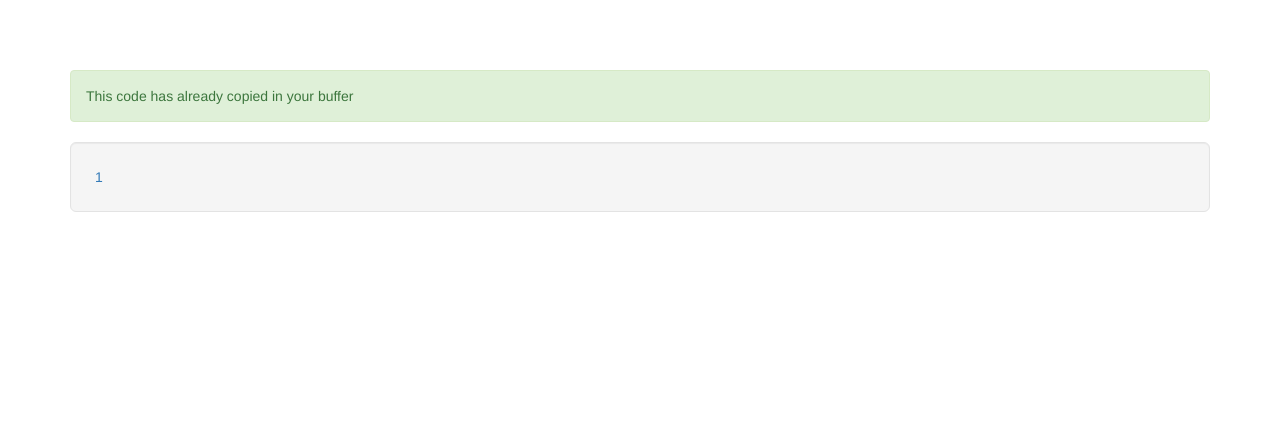
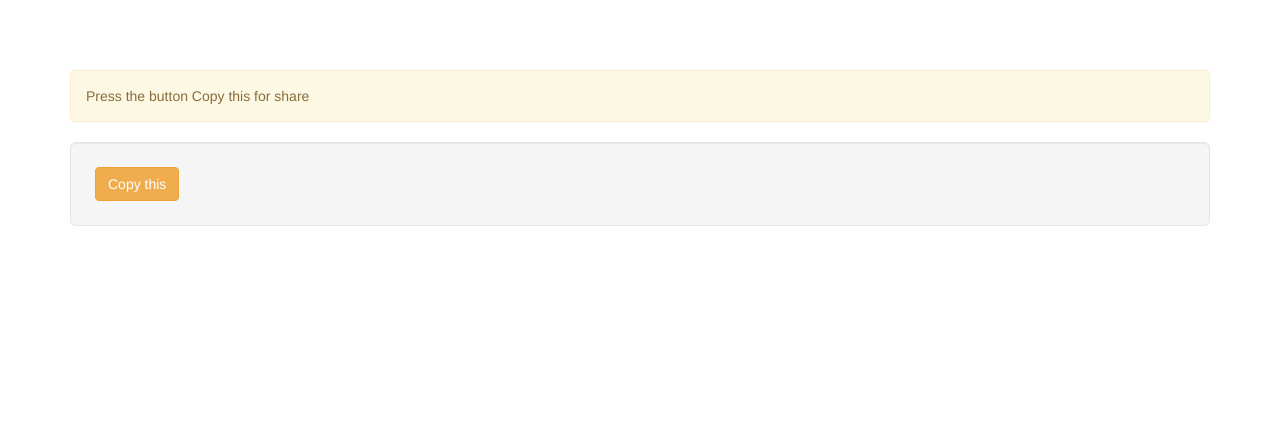
Before and after one commit to ylevkovich/files-yii2, a Yii app: template views/files/share.php in a window 1280 px wide. Shown: the top 425 px of the page. Run offline with PHP 8.4 and a stand-in for Yii, Linux system fonts and the light colour scheme; the template is opened without the code that fills it, so the values that code supplies are empty; some libraries are stand-ins or nearby versions.

Commit message:
Copying share link in buffer

```diff
--- a/views/files/share.php
+++ b/views/files/share.php
@@ -1,30 +1,9 @@
-<div class="alert alert-success">This code has already copied in your buffer</div>
-<div class="well well-lg"><a class="js-emaillink" href="1">1</a></div>
-
-
-<!---->
-<!--<p><button class="js-emailcopybtn"><img src="./images/copy-icon.png" /></button></p>-->
-
-<script>
-//    var copyEmailBtn = document.querySelector('.js-emailcopybtn');
-//    copyEmailBtn.addEventListener('click', function(event) {
-        // Выборка ссылки с электронной почтой
-        var emailLink = document.querySelector('.js-emaillink');
-        var range = document.createRange();
-        range.selectNode(emailLink);
-        window.getSelection().addRange(range);
-
-        try {
-            // Теперь, когда мы выбрали текст ссылки, выполним команду копирования
-            var successful = document.execCommand('copy');
-            var msg = successful ? 'successful' : 'unsuccessful';
-            console.log('Copy email command was ' + msg);
-        } catch(err) {
-            console.log('Oops, unable to copy');
-        }
-
-        // Снятие выделения - ВНИМАНИЕ: вы должны использовать
-        // removeRange(range) когда это возможно
-        window.getSelection().removeAllRanges();
-//    });
-</script>
+<?php $this->registerJsFile('web/js/files/share.js', ['depends' => [\yii\web\JqueryAsset::className()]]); ?>
+<div class="alert alert alert-warning">Press the button Copy this for share</div>
+<div class="alert alert-success" style="display: none">Share link successfully copied to your buffer!</div>
+<div class="well well-lg">
+    <span class="js-textlink">
+        <?=$url?>
+    </span>
+    <button class="js-textcopybtn btn btn-warning" type="button">Copy this</button>
+</div>
--- /dev/null
+++ b/web/js/files/share.js
@@ -0,0 +1,25 @@
+var copyTextBtn = document.querySelector('.js-textcopybtn');
+copyTextBtn.addEventListener('click', function(event) {
+    // Выборка ссылки с электронной почтой
+    var text = document.querySelector('.js-textlink');
+    var range = document.createRange();
+    range.selectNode(text);
+    window.getSelection().addRange(range);
+
+    try {
+        // Теперь, когда мы выбрали текст ссылки, выполним команду копирования
+        var successful = document.execCommand('copy');
+        var msg = successful ? 'successful' : 'unsuccessful';
+        console.log('Copy Text command was ' + msg);
+
+        $('.alert-warning').hide();
+        $('.btn-warning').hide();
+        $('.alert-success').show();
+    } catch(err) {
+        console.log('Oops, unable to copy');
+    }
+
+    // Снятие выделения - ВНИМАНИЕ: вы должны использовать
+    // removeRange(range) когда это возможно
+    window.getSelection().removeAllRanges();
+});
```
